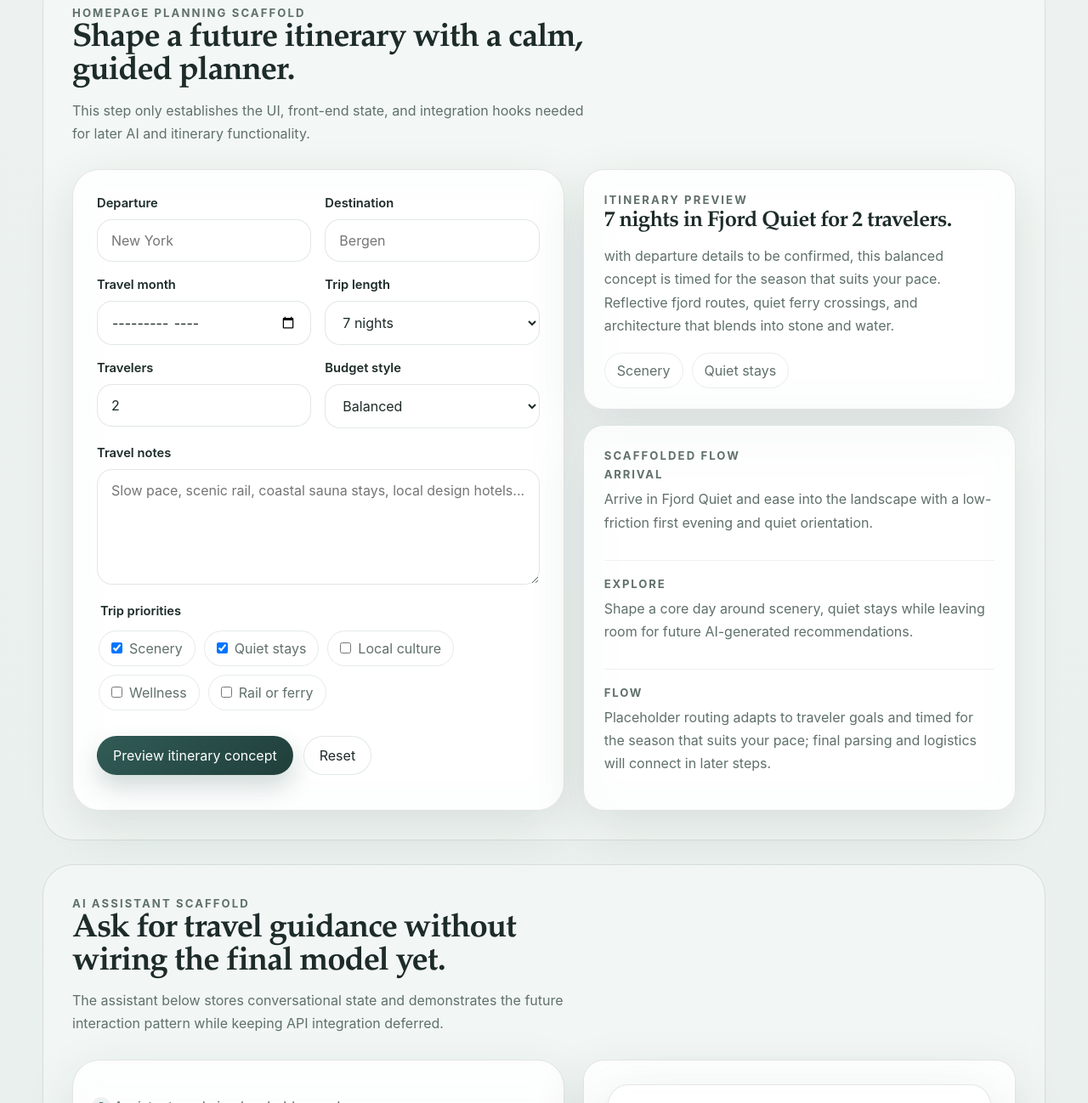
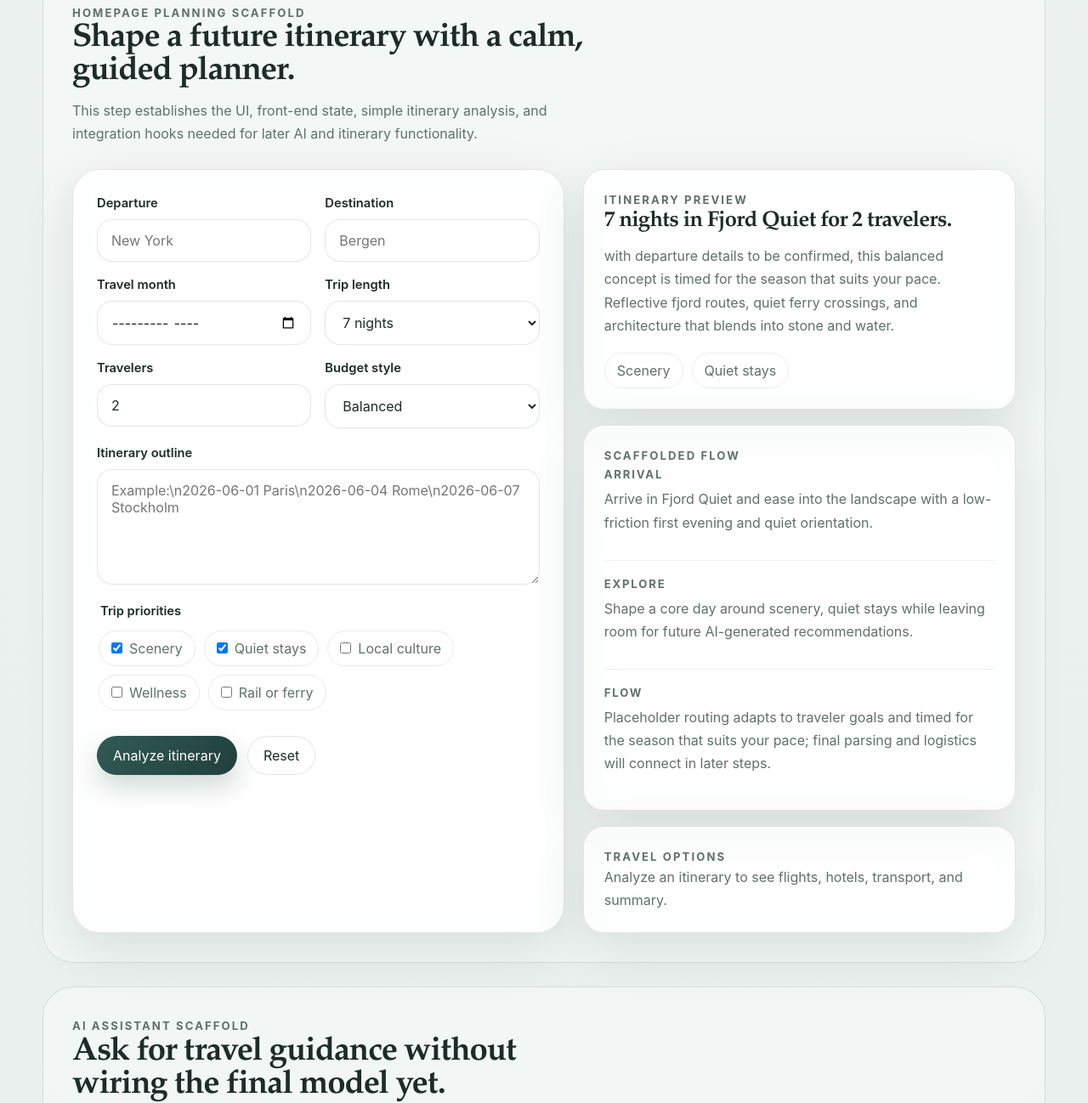
Before and after one commit to forght6-cloud/katris-travel, a plain HTML site: page index.html in a window 1280 px wide. Shown: the part 2009-3307 px from the top of the page at 85% size. Drawn offline with Linux system fonts and the light colour scheme.

Commit message:
Refactor index.html structure and content

```diff
--- a/index.html
+++ b/index.html
@@ -154,8 +154,8 @@
           <p class="eyebrow">Homepage planning scaffold</p>
           <h2>Shape a future itinerary with a calm, guided planner.</h2>
           <p>
-            This step only establishes the UI, front-end state, and integration hooks needed for later AI and
-            itinerary functionality.
+            This step establishes the UI, front-end state, simple itinerary analysis, and integration hooks needed
+            for later AI and itinerary functionality.
           </p>
         </div>
 
@@ -199,11 +199,11 @@
             </div>
 
             <label class="full-width">
-              <span>Travel notes</span>
+              <span>Itinerary outline</span>
               <textarea
                 id="notes"
                 name="notes"
-                placeholder="Slow pace, scenic rail, coastal sauna stays, local design hotels..."
+                placeholder="Example:\n2026-06-01 Paris\n2026-06-04 Rome\n2026-06-07 Stockholm"
               ></textarea>
             </label>
 
@@ -217,7 +217,7 @@
             </fieldset>
 
             <div class="planner-actions">
-              <button class="primary-button" type="submit">Preview itinerary concept</button>
+              <button class="primary-button" id="analyze-planner" type="submit">Analyze itinerary</button>
               <button class="ghost-button" type="button" id="reset-planner">Reset</button>
             </div>
           </form>
@@ -252,6 +252,13 @@
                   <span>Day 3+</span>
                   <p>Placeholder itinerary cards remain intentionally flexible for future parsing logic.</p>
                 </article>
+              </div>
+            </div>
+
+            <div class="preview-card analysis-card">
+              <p class="eyebrow">Travel options</p>
+              <div id="analysis-results" class="analysis-results">
+                <p class="analysis-empty">Analyze an itinerary to see flights, hotels, transport, and summary.</p>
               </div>
             </div>
           </aside>
```
